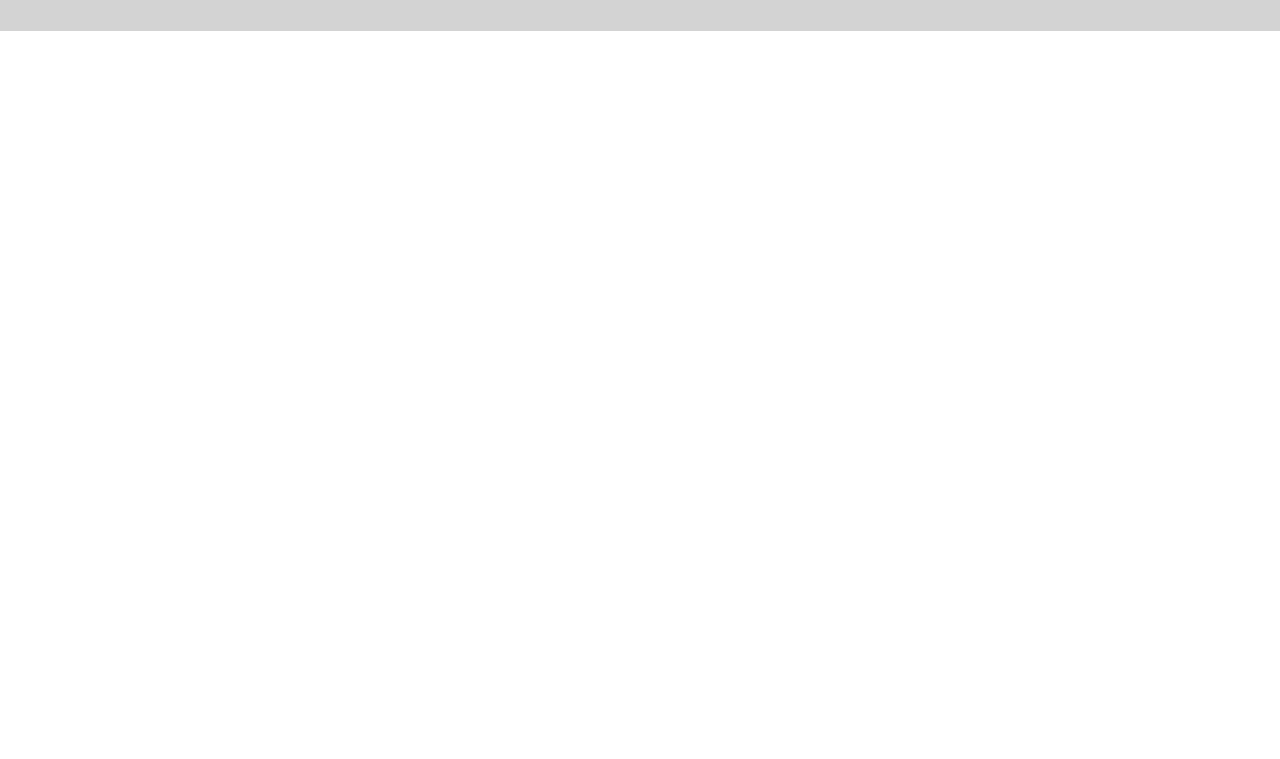
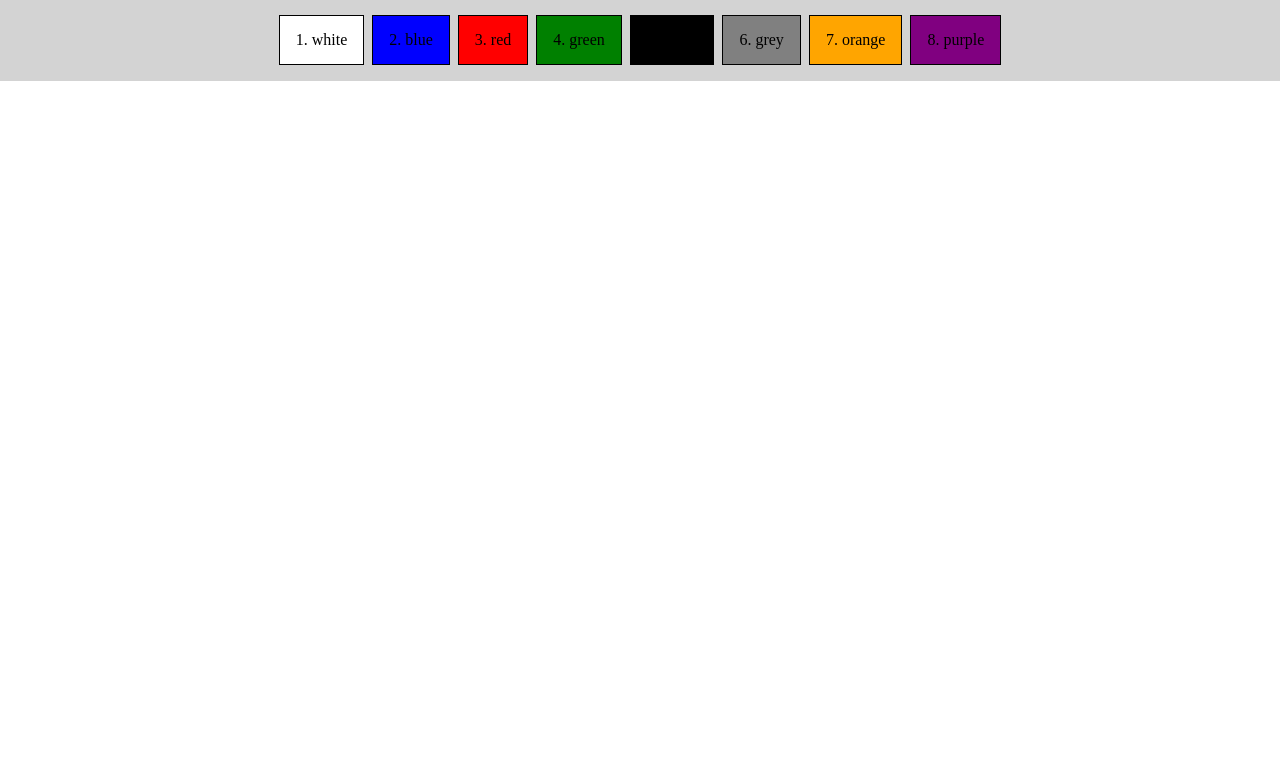
Before and after one commit to bleucitron/cours_js, a plain HTML site: page exos/3_browser/index.html in a window 1280 px wide. Shown: the part 41-800 px from the top of the page. Drawn offline with nearby package versions, Linux system fonts and the light colour scheme.

Commit message:
2021-10-07

```diff
--- a/exos/3_browser/index.js
+++ b/exos/3_browser/index.js
@@ -20,6 +20,20 @@ const colors = [
   'orange',
   'purple',
 ];
+
+const exo1 = document.getElementById('exo1');
+
+colors.forEach(function (color, position) {
+  const colorDiv = document.createElement('div');
+  exo1.append(colorDiv);
+  colorDiv.classList.add('color');
+  colorDiv.style.background = color;
+  colorDiv.textContent = position + 1 + '. ' + color;
+
+  colorDiv.addEventListener('click', function () {
+    document.body.style.background = color;
+  });
+});
 
 // -------------------------------
 
--- a/exos/3_browser/style.css
+++ b/exos/3_browser/style.css
@@ -10,7 +10,6 @@ section {
 }
 
 #exo1 {
-  flex-flow: column;
   align-items: center;
   overflow-y: auto;
 }
```
